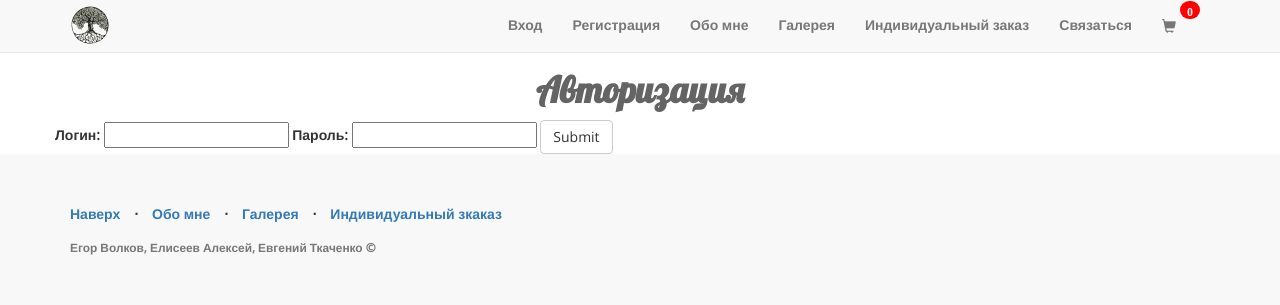
After one commit to EugenyPenepok/Wood, a Django app: page /login_user in a window 1280 px wide. The commit adds this page. Shown: the top 305 px of the page. Run offline with Django 3.2, Linux system fonts and the light colour scheme; some libraries are stand-ins or nearby versions.

Commit message:
Реализованы возможности авторизации, регистрации пользователя.

```diff
--- a/templates/base.html
+++ b/templates/base.html
@@ -16,7 +16,7 @@
     <link  href="{%  static "css/style.css" %}" rel="stylesheet">
     <!-- Custom Fonts -->
     <link href="{%  static "font-awesome/css/font-awesome.min.css" %}" rel="stylesheet" type="text/css">
-    <link href="https://fonts.googleapis.com/css?family=Lobster" rel="stylesheet">
+     <link href="https://fonts.googleapis.com/css?family=Lobster" rel="stylesheet">
     <link href="https://fonts.googleapis.com/css?family=Open+Sans" rel="stylesheet">
 
     <!-- HTML5 Shim and Respond.js IE8 support of HTML5 elements and media queries -->
@@ -35,6 +35,8 @@
 {% block rows %}{% endblock %}
 
 {% include 'footer.html' %}
+
+{% include 'modal_exit.html' %}
     <!-- jQuery -->
     <script src="{% static "/js/jquery.js" %}"></script>
 
--- a/templates/header.html
+++ b/templates/header.html
@@ -16,8 +16,28 @@
         <!-- Collect the nav links, forms, and other content for toggling -->
         <div class="collapse navbar-collapse" id="bs-example-navbar-collapse-1">
             <ul class="nav navbar-nav navbar-right">
+                {% if user.is_authenticated %}
+                    <li>
+                        <a href="#" data-toggle="dropdown" class="dropdown-toggle">
+                            {{ user.first_name }}
+                             <b class="caret"></b>
+                        </a>
+                        <ul class="dropdown-menu">
+                            <li><a href="#">Профиль</a></li>
+                            <li>
+                                <a type="button" data-toggle="modal" data-target="#modal_exit">
+                                    Выход
+                                </a>
+                            </li>
+                        </ul>
+                    </li>
+                {% else %}
+                    <li>
+                         <a href="{% url 'login_user' %}">Вход</a>
+                    </li>
+                {% endif %}
                 <li>
-                     <a href="{% url 'register' %}">Регистрация</a>
+                     <a href="{% url 'registration' %}">Регистрация</a>
                 </li>
                 <li>
                     <a href="/#about">Обо мне</a>
--- /dev/null
+++ b/templates/modal_exit.html
@@ -0,0 +1,22 @@
+<div class="modal fade" id="modal_exit">
+    <div class="modal-dialog">
+        <div class="modal-content">
+            <form method="post" action="{% url 'logout_user' %}">
+                {% csrf_token %}
+                <div class="modal-header">
+                    <button type="button" class="close" data-dismiss="modal" aria-label="Close">
+                    <span aria-hidden="true">&times;</span>
+                    </button>
+                    <h4 class="modal-title">Выход</h4>
+                </div>
+                <div class="modal-body">
+                    <p class="lead">Вы действительно хотите выйти?</p>
+                </div>
+                <div class="modal-footer">
+                    <button type="submit" class="btn btn-danger">Да</button>
+                    <button type="button" class="btn btn-default" data-dismiss="modal">Нет</button>
+                </div>
+            </form>
+        </div>
+    </div>
+</div>
--- a/wood/models.py
+++ b/wood/models.py
@@ -1,5 +1,6 @@
 from django.db import models
 from django.contrib.auth.models import User
+
 
 # Категория
 class Category(models.Model):
@@ -54,7 +55,7 @@ class TypeOfDelivery(models.Model):
 # Клиент
 class Client(models.Model):
     id = models.AutoField(primary_key=True)
-    user = models.ForeignKey(User, unique=True)
+    user = models.OneToOneField(User, unique=True)
     telephone = models.CharField(max_length=100)
     skype = models.CharField(max_length=100)
     address = models.CharField(max_length=1000)
@@ -67,7 +68,7 @@ class Client(models.Model):
 # Изделие с конкретными параметрами
 class ConcreteProduct(models.Model):
     id = models.AutoField(primary_key=True)
-    #name = models.CharField(max_length=200)
+    # name = models.CharField(max_length=200)
     # Цена в копейках
     price = models.IntegerField()
     number = models.IntegerField()
--- /dev/null
+++ b/wood/templates/auth.html
@@ -0,0 +1,26 @@
+{% extends "base.html" %}
+
+{% block rows %}
+    <div class="catalog-header">
+        <div class="col-lg-12">
+            <h1>Авторизация</h1>
+        </div>
+    </div>
+    <div class="container head">
+        {% if form.errors %}
+        <p class="error">Сожалеем, вы неправильно ввели логин или пароль</p>
+        {% endif %}
+        <div class="row">
+            <form action='{% url 'login_user' %}' method='post'>
+                {% csrf_token %}
+                <label for="username">Логин:</label>
+                <input type="text" name="username" value="" id="username">
+                <label for="password">Пароль:</label>
+                <input type="password" name="password" value="" id="password">
+
+                <input class="btn btn-default" type="submit">
+                <input type="hidden" name="next" value="{{ next|escape }}" />
+            </form>
+        </div>
+    </div>
+{% endblock %}
--- a/wood/urls.py
+++ b/wood/urls.py
@@ -3,9 +3,11 @@ from django.conf.urls import url
 from . import views
 
 urlpatterns = [
-    url(r'^$', views.get_values, name='index'),
+    url(r'^$', views.index, name='index'),
     url(r'^order$', views.get_orders, name='order'),
-    url(r'^register$', views.get_reg, name='register'),
+    url(r'^registration$', views.registration, name='registration'),
+    url(r'^login_user$', views.login_user, name='login_user'),
+    url(r'^logout_user$', views.logout_user, name='logout_user'),
     url(r'^category$', views.get_category, name='category'),
     url(r'^category/(?P<category_id>[0-9]+)/delete', views.category_delete, name='category_delete'),
     url(r'^category/add$', views.category_add, name='category_add'),
--- a/wood/views.py
+++ b/wood/views.py
@@ -1,13 +1,14 @@
 from django.shortcuts import render, redirect
 from django.core.files.storage import default_storage
 from django.core.files.base import ContentFile
+from django.contrib.auth import authenticate, login, logout
 # Create your views here.
 from wood.models import *
 
 path_prefix = 'wood/static/'
 
 
-def get_values(_request):
+def index(_request):
     return render(_request, 'index.html')
 
 
@@ -64,9 +65,6 @@ def category_add(request):
         return render(request, 'addcategory.html')
     elif request.method == 'POST':
         image_file = (request.FILES['image'])
-        # save_path = "upload/category/" + image_file.name
-        # upload_path = default_storage.save(path_prefix + save_path, ContentFile(image_file.read()))
-        # real_path = upload_path.split(path_prefix)[1]
         category = Category(name=request.POST['name'],
                             description=request.POST['comment'],
                             image=image_file)
@@ -125,5 +123,37 @@ def get_product(request, category_id, product_id):
     context = {'category_id': category_id, 'product': product}
     return render(request, 'product.html', context)
 
-def get_reg(_request):
-    return render(_request, 'register.html')
+
+def registration(request):
+    if request.method == 'GET':
+        return render(request, 'register.html')
+    else:
+        user = User.objects.create_user(username=request.POST['username'],
+                                        email=request.POST['email'],
+                                        password=request.POST['password'],
+                                        first_name=request.POST['first_name'],
+                                        last_name=request.POST['last_name'],
+                                        )
+        user.save()
+        client = Client(user=user,
+                        telephone=request.POST['telephone'],
+                        skype=request.POST['skype'],
+                        postcode=request.POST['postcode'],
+                        address=request.POST['address'])
+        client.save()
+        return redirect('index')
+
+
+def login_user(request):
+    if request.method == 'GET':
+        return render(request, 'auth.html')
+    else:
+        user = authenticate(username=request.POST['username'], password=request.POST['password'])
+        if user.is_active:
+            login(request, user)
+        return redirect('index')
+
+
+def logout_user(request):
+    logout(request)
+    return redirect('index')
--- a/wood_site/settings.py
+++ b/wood_site/settings.py
@@ -80,7 +80,7 @@ DATABASES = {
         'ENGINE': 'django.db.backends.postgresql_psycopg2',
         'NAME': 'wood',
         'USER': 'postgres',
-        'PASSWORD': '1111',
+        'PASSWORD': '123',
         'HOST': '',
         'PORT': '',
     }
```
Also changed, not shown: wood/templates/register.html (+3 -4 lines).
